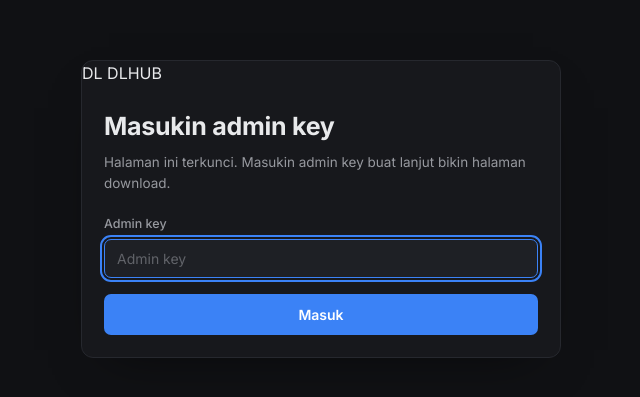
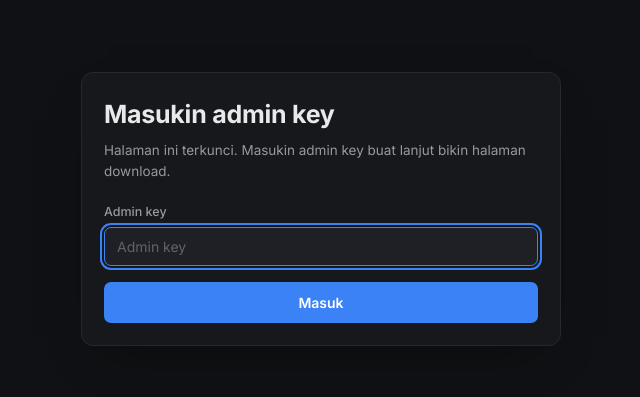
Before and after one commit to cidmomo19-oss/dlhub, a website: page public/index.html in a window 1280 px wide. Shown: the part 185-582 px from the top of the page, without its empty margins (319-959 px from the left). Drawn offline with Linux system fonts and the light colour scheme.

Commit message:
Remove logo header from index.html
Removed logo header from the card component in the main page.

```diff
--- a/public/index.html
+++ b/public/index.html
@@ -11,11 +11,6 @@
 <body>
 <main class="page">
   <div class="card">
-    <header class="card-header">
-      <span class="logo-mark">DL</span>
-      <span class="logo-text">DLHUB</span>
-    </header>
-
     <div class="card-body">
       <div id="gateView">
         <h1 class="title">Masukin admin key</h1>
```
